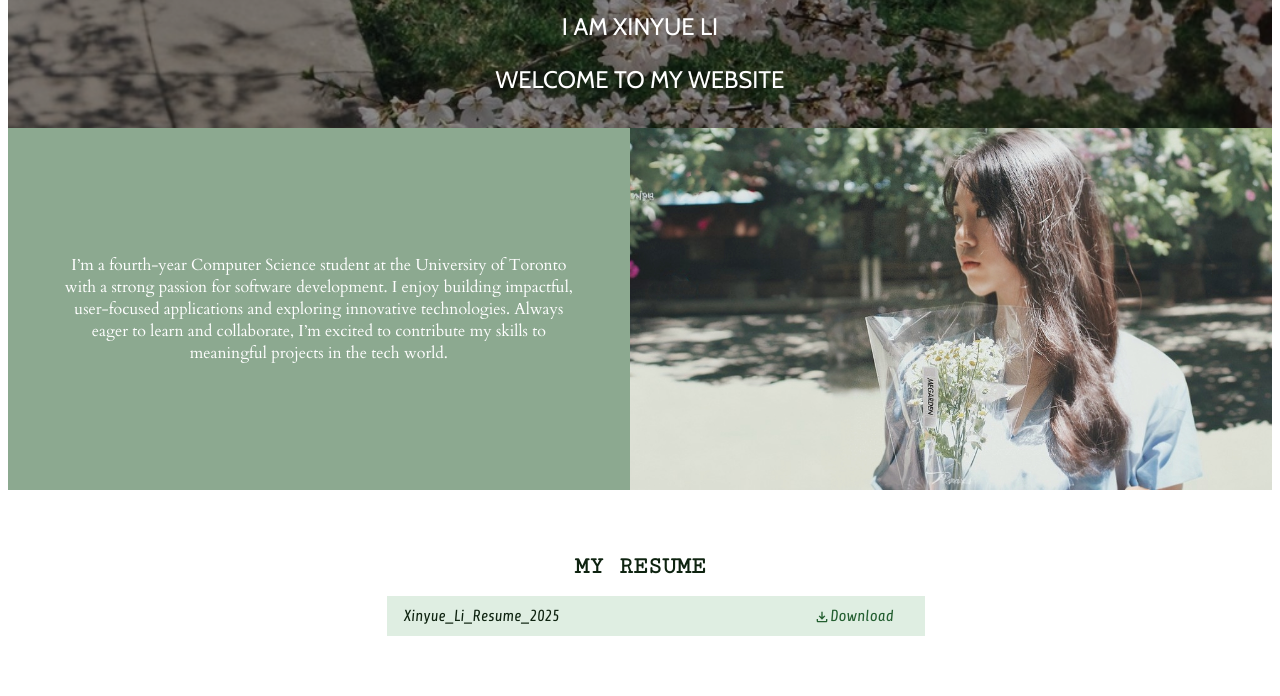
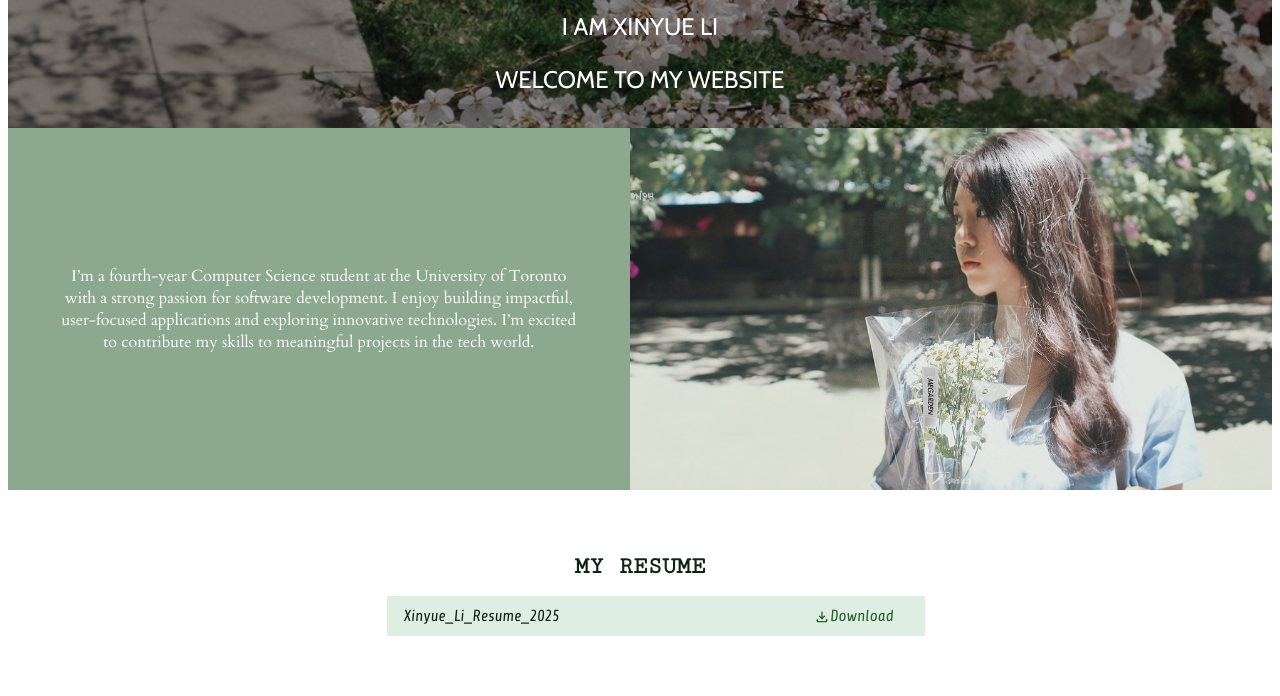
Before and after one commit to hecateli/portfolio, a Gatsby site: page / in a window 1280 px wide. Shown: the part 81-777 px from the top of the page. Built offline with nearby package versions, Linux system fonts and the light colour scheme; Gatsby itself is replaced by a stand-in of ours.

Commit message:
update introduction

```diff
--- a/src/components/Introduction.js
+++ b/src/components/Introduction.js
@@ -5,7 +5,7 @@ import { intro_container, intro_text, intro_image} from './Introduction.module.c
 const Introduction = () => {
     return (
         <div className={intro_container}>
-            <p className={intro_text}>I’m a fourth-year Computer Science student at the University of Toronto with a strong passion for software development. I enjoy building impactful, user-focused applications and exploring innovative technologies. Always eager to learn and collaborate, I’m excited to contribute my skills to meaningful projects in the tech world.</p>
+            <p className={intro_text}>I’m a fourth-year Computer Science student at the University of Toronto with a strong passion for software development. I enjoy building impactful, user-focused applications and exploring innovative technologies. I’m excited to contribute my skills to meaningful projects in the tech world.</p>
             <StaticImage className={intro_image}
             src="../images/intro.jpg"/>
         </div>
```
